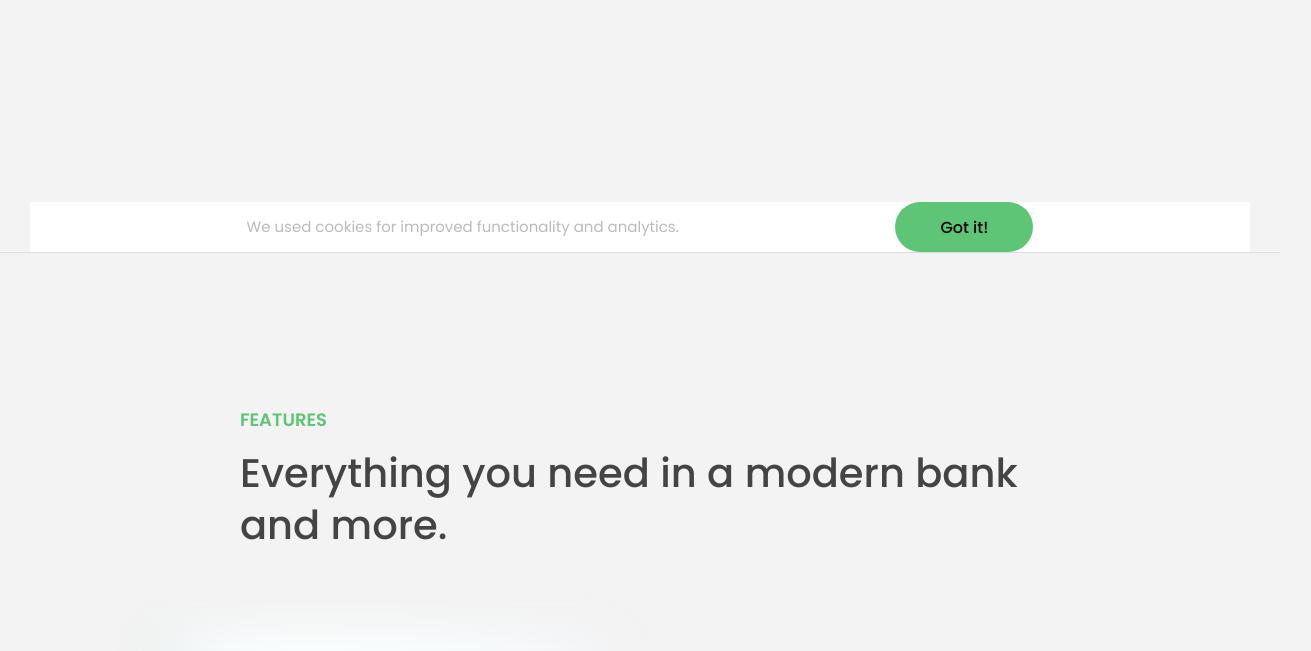
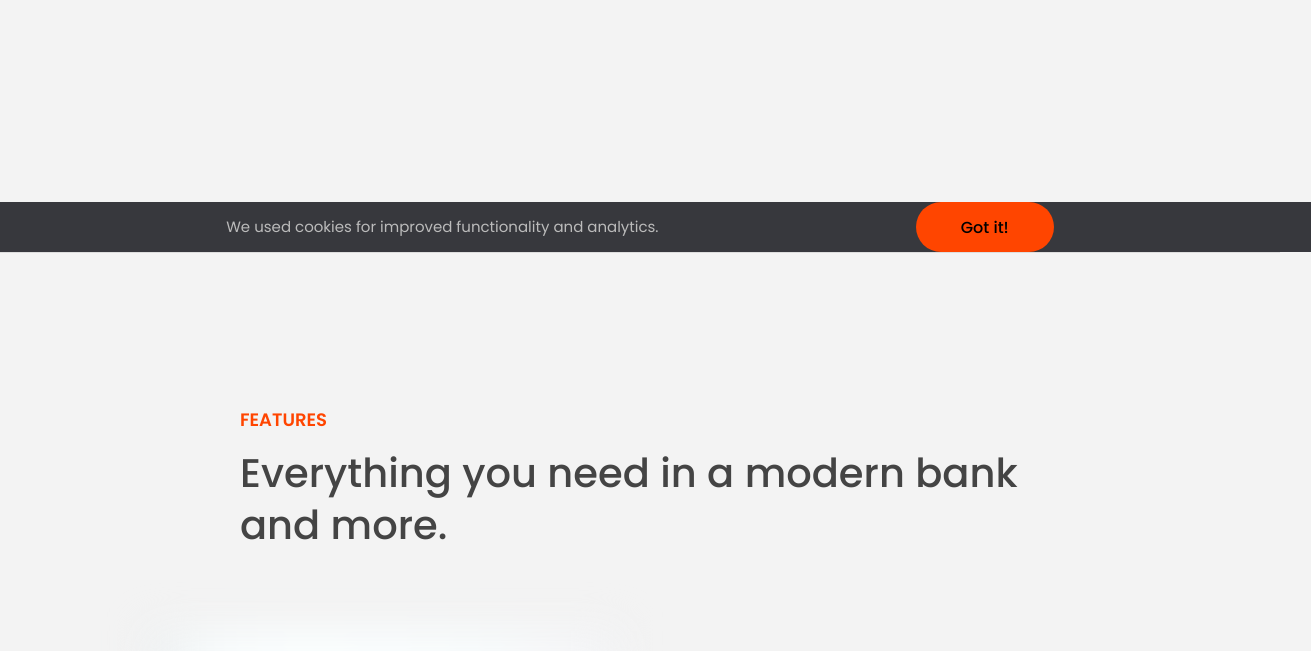
Before and after one commit to MhideTech/JavaScript-with-Jonas, a plain HTML site: page 13-Advanced-DOM-Bankist/starter/index.html in a window 1280 px wide. Shown: the part 548-1199 px from the top of the page, 1311 px wide, since content can reach past the window. Drawn offline with Linux system fonts and the light colour scheme.

Commit message:
Styles, Attributes and Classes

```diff
--- a/13-Advanced-DOM-Bankist/starter/index.html
+++ b/13-Advanced-DOM-Bankist/starter/index.html
@@ -21,6 +21,8 @@
           alt="Bankist logo"
           class="nav__logo"
           id="logo"
+          designer="Mhizta Orlah"
+          data-version-number="3.0"
         />
         <ul class="nav__links">
           <li class="nav__item">
--- a/13-Advanced-DOM-Bankist/starter/script.js
+++ b/13-Advanced-DOM-Bankist/starter/script.js
@@ -62,3 +62,56 @@ document.querySelector('.btn--close-cookie').addEventListener('click', function(
   // message.remove(); // new way
   message.parentElement.removeChild(message);
 })
+
+
+// Styles, Attributes and Classes
+
+// Styles
+// Note:
+// 1. styles created on an element in js always inline styles
+// 2. We cannot log styles from a css file or that are not defined to the console except with getComputedStyle
+message.style.backgroundColor = "#37383d";
+message.style.width = "110%";
+console.log(message.style.height); // undefined
+console.log(message.style.backgroundColor);
+
+console.log(getComputedStyle(message)); // log all css styles applicable to this element to the console
+console.log(getComputedStyle(message).color);
+console.log(getComputedStyle(message).height); // height was not defined but the browser needed to calculate it
+
+// Changing CSS values from CSS :root
+console.log(document.documentElement.style.setProperty("--color-primary", "orangered"));
+
+
+// Attributes
+// Attributes that are not meant to be on an element would not be read by js if present in html
+const logo = document.querySelector(".nav__logo");
+console.log(logo.alt);
+console.log(logo.src); // get absolute source
+console.log(logo.getAttribute("src")); // get relative source
+console.log(logo.className); // prints the class name of the element to d console
+
+console.log(logo.designer); // Not valid .: designer is not a valit attribute
+console.log(logo.getAttribute("designer")); // Method to get it
+
+// Setting value for an html element attribute
+logo.alt = 'Beautiful Minimalist Logo'
+console.log(logo.alt);
+
+// Setting a new attribute to an html element
+logo.setAttribute('company', 'Bankist');
+
+// Attributes on Links (<a></a>)
+const link = document.querySelector(".nav__link--btn");
+console.log(link.href); // absolute
+console.log(link.getAttribute("href")); // relative
+
+// Data Attributes
+console.log(logo.dataset.versionNumber);
+
+
+// Classes
+logo.classList.add('c', 'j');
+logo.classList.remove('c', 'j');
+logo.classList.toggle('c', 'j');
+logo.classList.contains('c', 'j');
```
